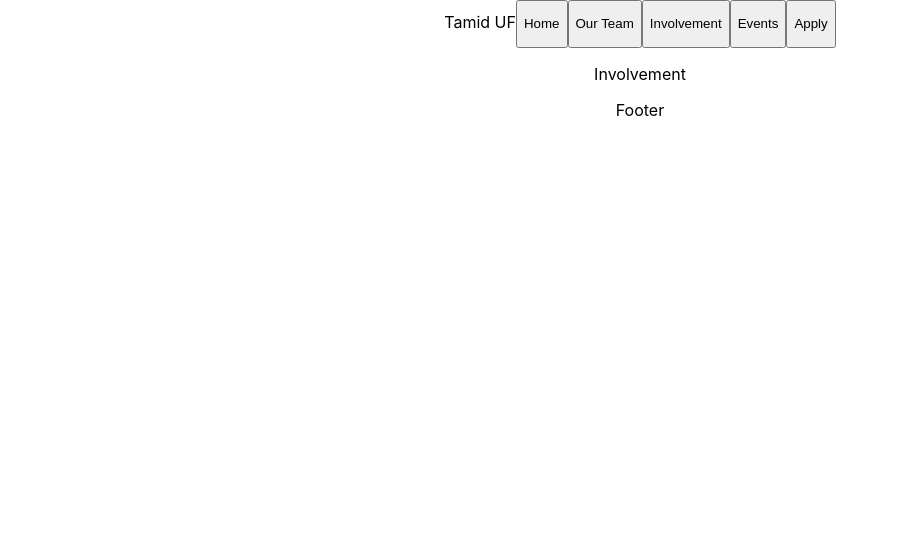
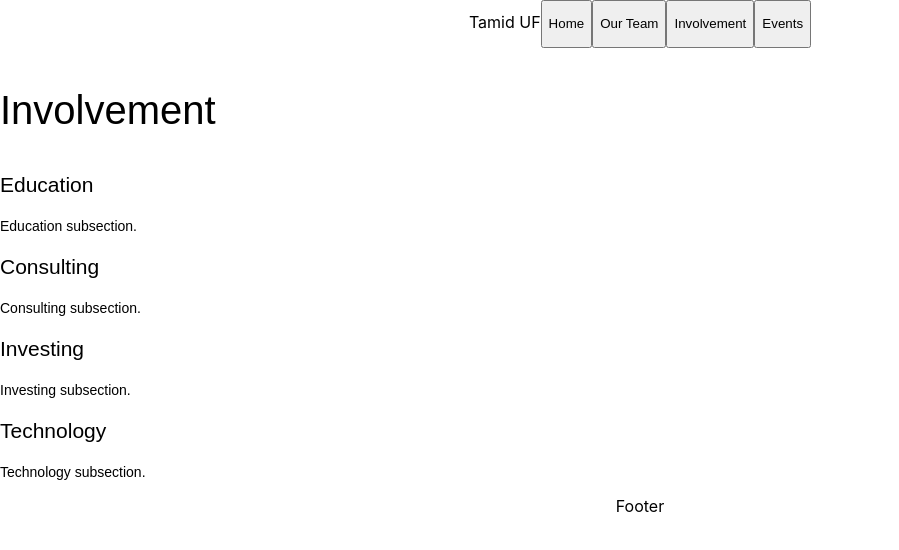
Before and after one commit to satvikb/CEN-Spring-2021-Project, a React (Create React App) app: page /involvement in a window 1280 px wide. Shown: the top 550 px of the page, without its empty margins (0-899 px from the left). Built offline with nearby package versions, Linux system fonts and the light colour scheme.

Commit message:
Basic Home and Involvement content
Removed Apply button.

```diff
--- a/src/components/NavigationBar.js
+++ b/src/components/NavigationBar.js
@@ -28,11 +28,6 @@ var buttons = [
     "text":"Events",
     "key":"events",
     "url":"/events"
-  },
-  {
-    "text":"Apply",
-    "key":"apply",
-    "url":"/apply"
   }
 ]
 function NavigationBar(props) {
@@ -57,9 +52,6 @@ function NavigationBar(props) {
           <Route path="/events">
             <Events />
           </Route>
-          <Route path="/apply">
-            <Apply />
-          </Route>
         </Switch>
       </div>
     </Router>
--- a/src/components/NavigationButton.js
+++ b/src/components/NavigationButton.js
@@ -1,14 +1,15 @@
 import { BrowserRouter as Link } from "react-router-dom";
+import Nav from 'react-bootstrap/Nav'
 
 function NavigationButton(props) {
   return (
-    <Link to={props.url}>
+    <Nav.Link href={props.url} to={props.url}>
     <button className="NavigationButton" >
         <p>
          {props.text}
         </p>
     </button>
-    </Link>
+    </Nav.Link>
   );
 }
 
--- /dev/null
+++ b/src/components/UpdateRow.js
@@ -0,0 +1,12 @@
+import React from "react";
+
+function UpdateRow(props) {
+  return (
+    <div className="UpdateRowContainer">
+      <p className="UpdateRowTitle">{props.title}</p>
+      <p className="UpdateRowText">{props.text}</p>
+    </div>
+  );
+}
+
+export default UpdateRow;
--- a/src/index.css
+++ b/src/index.css
@@ -12,10 +12,41 @@ code {
     monospace;
 }
 
+.PageTitle {
+  font: 40px Arial, sans-serif;
+
+}
+
+.Home,.Involvement {
+  text-align: left;
+}
+
 .NavigationButton {
 
 }
 
+.TextTitle{
+  font: 21px Arial, sans-serif;
+}
+
+.TextDetail{
+  font: 14px Arial, sans-serif;
+}
+
+.UpdatesContainer{
+
+}
+
+
+.UpdateRowContainer{
+
+}
+.UpdateRowTitle{
+
+}
+.UpdateRowText{
+
+}
 
 .WebsiteHeader{
   display: inline-block;
--- a/src/pages/Home.js
+++ b/src/pages/Home.js
@@ -1,7 +1,21 @@
+import UpdateRow from '../components/UpdateRow'
+
 function Home() {
   return (
     <div className="Home">
-        <p>Home</p>
+      <div className="HomeBackgroundImage">
+
+      </div>
+      <p className="TextTitle">About Us</p>
+      <p className="TextDetail">Club about us text</p>
+
+      <p className="TextTitle">Updates</p>
+      <div className="UpdatesContainer">
+        <UpdateRow title="Title" text="Update text"></UpdateRow>
+        <UpdateRow title="Title2" text="Update text2"></UpdateRow>
+
+      </div>
+
     </div>
   );
 }
--- a/src/pages/Involvement.js
+++ b/src/pages/Involvement.js
@@ -1,7 +1,19 @@
 function Involvement() {
   return (
     <div className="Involvement">
-        <p>Involvement</p>
+        <p className="PageTitle">Involvement</p>
+
+        <p className="TextTitle">Education</p>
+        <p className="TextDetail">Education subsection.</p>
+
+        <p className="TextTitle">Consulting</p>
+        <p className="TextDetail">Consulting subsection.</p>
+
+        <p className="TextTitle">Investing</p>
+        <p className="TextDetail">Investing subsection.</p>
+
+        <p className="TextTitle">Technology</p>
+        <p className="TextDetail">Technology subsection.</p>
     </div>
   );
 }
```
